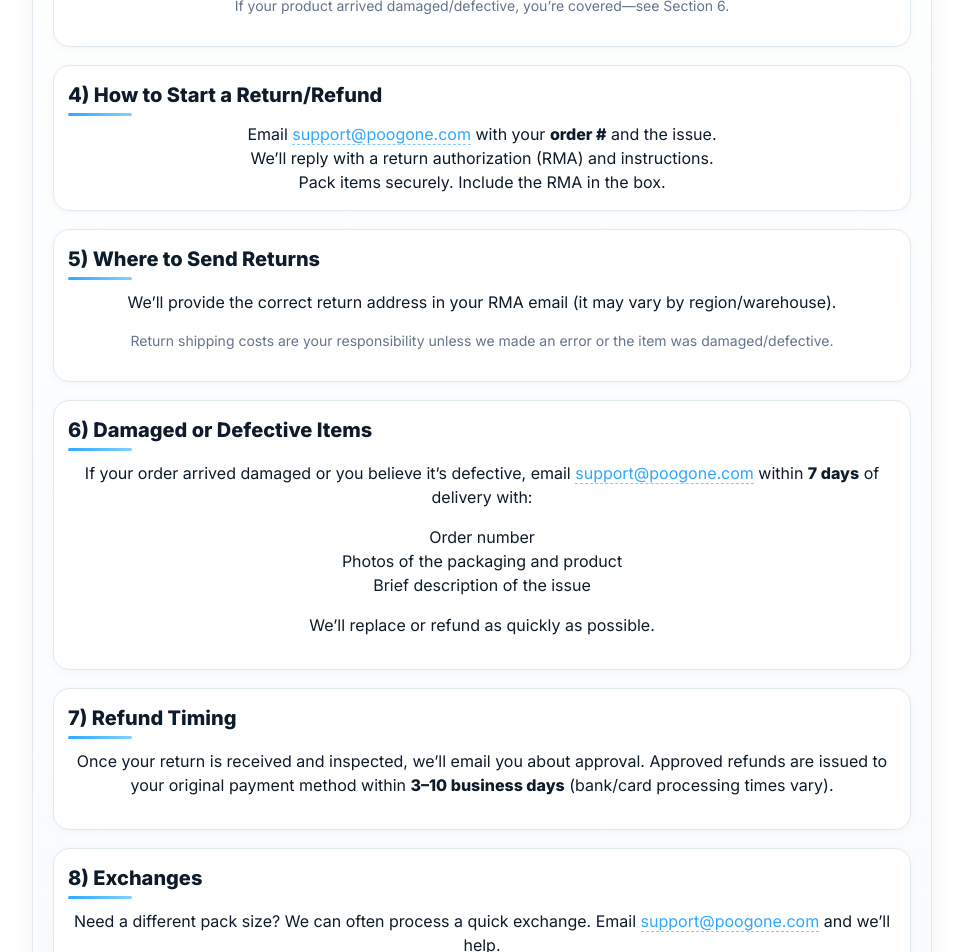
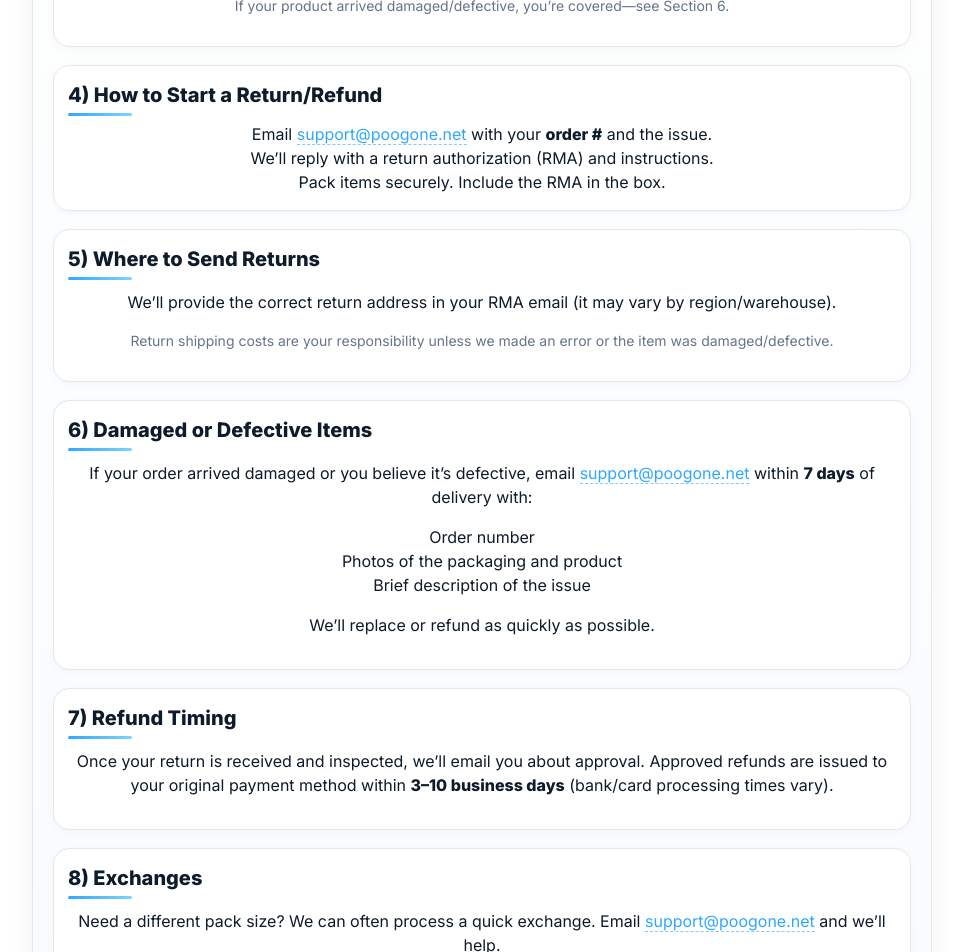
Before and after one commit to redrose4y293/pooGone, a React (Vite) app: page / in a window 1280 px wide. Shown: the part 8080-9032 px from the top of the page, without its empty margins (158-1121 px from the left). Built offline with nearby package versions, Linux system fonts and the light colour scheme.

Commit message:
Update support email from poogone.com to poogone.net

```diff
--- a/src/pages/RefundPolicy.jsx
+++ b/src/pages/RefundPolicy.jsx
@@ -48,7 +48,7 @@ export default function RefundPolicy() {
         <section className="rp-section">
           <h2>4) How to Start a Return/Refund</h2>
           <ol className="rp-steps">
-            Email <a href="mailto:support@poogone.com">support@poogone.com</a>{" "}
+            Email <a href="mailto:support@poogone.com">support@poogone.net</a>{" "}
             with your <strong>order #</strong> and the issue.
             <br /> We’ll reply with a return authorization (RMA) and
             instructions.
@@ -72,7 +72,7 @@ export default function RefundPolicy() {
           <h2>6) Damaged or Defective Items</h2>
           <p>
             If your order arrived damaged or you believe it’s defective, email{" "}
-            <a href="mailto:support@poogone.com">support@poogone.com</a> within{" "}
+            <a href="mailto:support@poogone.net">support@poogone.net</a> within{" "}
             <strong>7 days</strong> of delivery with:
           </p>
           <ul className="rp-list">
@@ -100,7 +100,7 @@ export default function RefundPolicy() {
           <h2>8) Exchanges</h2>
           <p>
             Need a different pack size? We can often process a quick exchange.
-            Email <a href="mailto:support@poogone.com">support@poogone.com</a>{" "}
+            Email <a href="mailto:support@poogone.net">support@poogone.net</a>{" "}
             and we’ll help.
           </p>
         </section>
```
